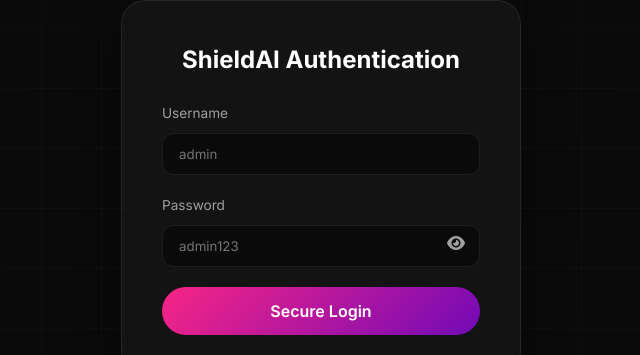
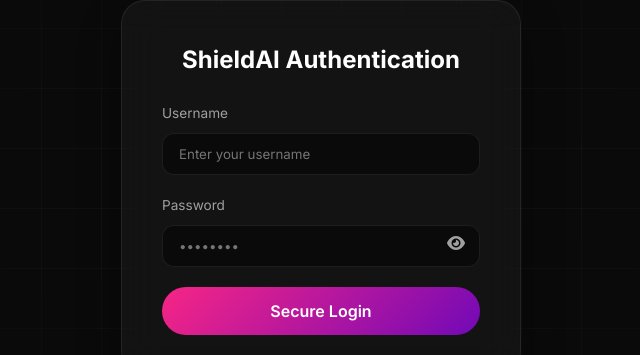
Before and after one commit to Muthupandi6336/security-hardening-bot, a website: page public/login.html in a window 1280 px wide. Shown: the part 212-567 px from the top of the page, 319-959 px from the left. Drawn offline with Linux system fonts and the light colour scheme.

Commit message:
🔒 Remove insecure credentials placeholders from login page

```diff
--- a/public/login.html
+++ b/public/login.html
@@ -97,11 +97,11 @@
         <form id="loginForm">
             <div class="form-group">
                 <label for="username">Username</label>
-                <input type="text" id="username" required placeholder="admin">
+                <input type="text" id="username" required placeholder="Enter your username" autocomplete="username">
             </div>
             <div class="form-group">
                 <label for="password">Password</label>
-                <input type="password" id="password" required placeholder="admin123">
+                <input type="password" id="password" required placeholder="••••••••" autocomplete="current-password">
                 <i class="fas fa-eye toggle-password" id="togglePassword"></i>
             </div>
             <button type="submit" class="login-btn">Secure Login</button>
```
